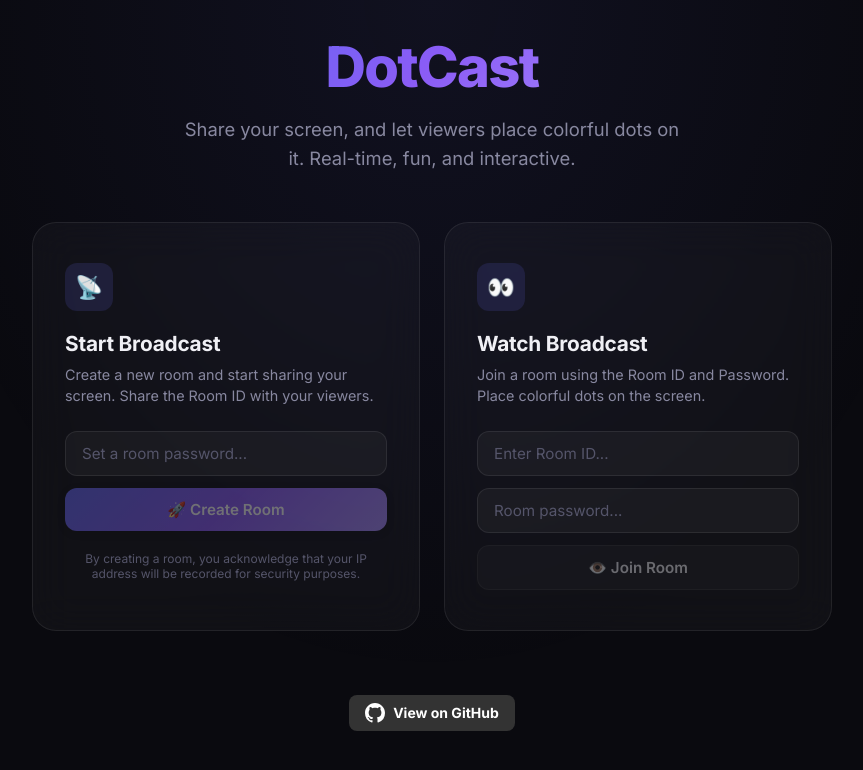
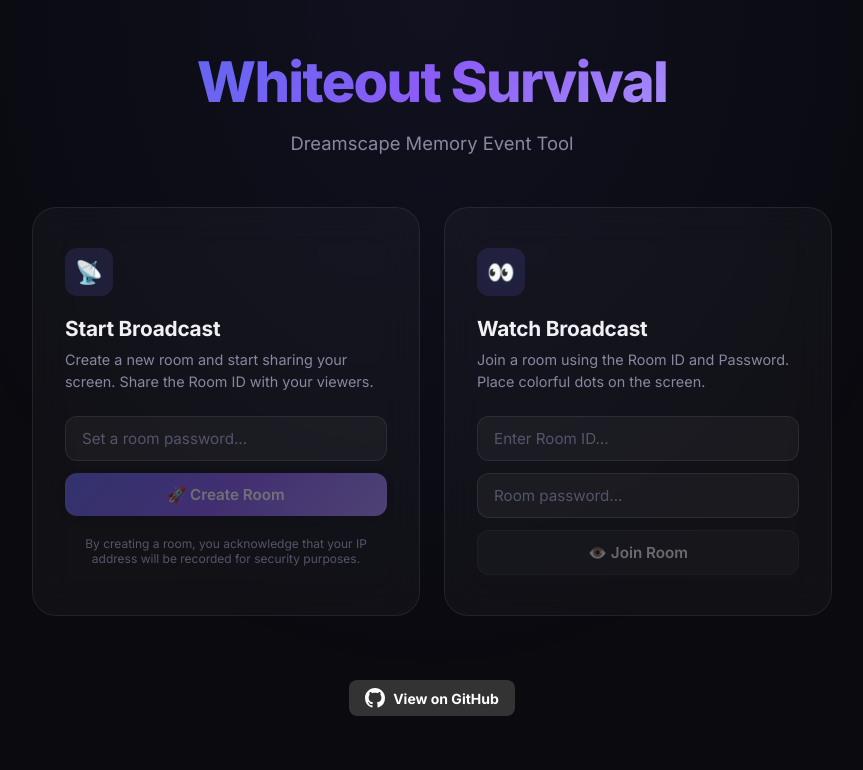
Before and after one commit to melihogul/wos-dreamscape, a Next.js app: page / in a window 1280 px wide. Shown: the top 770 px of the page, without its empty margins (208-1071 px from the left). Built offline with nearby package versions, Linux system fonts and the light colour scheme.

Commit message:
feat: implement homepage with room creation and joining functionality, and update the README description for clarity.

```diff
--- a/src/app/page.tsx
+++ b/src/app/page.tsx
@@ -31,11 +31,8 @@ export default function HomePage() {
   return (
     <div className="home-container">
       <div className="hero-section">
-        <h1 className="hero-title">DotCast</h1>
-        <p className="hero-subtitle">
-          Share your screen, and let viewers place colorful dots on it.
-          Real-time, fun, and interactive.
-        </p>
+        <h1 className="hero-title">Whiteout Survival</h1>
+        <p className="hero-subtitle">Dreamscape Memory Event Tool</p>
       </div>
 
       <div className="cards-container">
```
Also changed, not shown: 1 other file (tests, documents, lock files or other folders).
